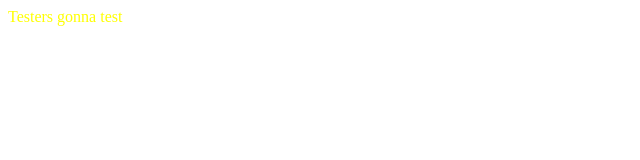
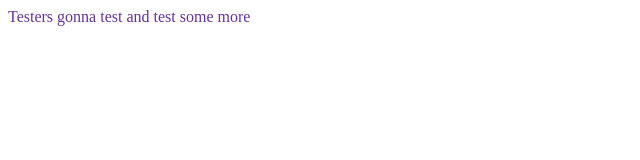
Before and after one commit to Shea-Nelson/testConnect, a plain HTML site: page index.html in a window 1280 px wide. Shown: the whole page, without its empty margins (0-640 px from the left). Drawn offline with Linux system fonts and the light colour scheme; files that its build step writes are made by us from their sources.

Commit message:
test
test

```diff
--- a/css/test.css
+++ b/css/test.css
@@ -1,5 +1,5 @@
 /* Here is a comment */
 
 body {
-    color: yellow;
+    color: rebeccapurple;
 }
--- a/index.html
+++ b/index.html
@@ -11,7 +11,7 @@
 </head>
 
 <body>
-    Testers gonna test
+    Testers gonna test and test some more
 </body>
 
 </html>
```
